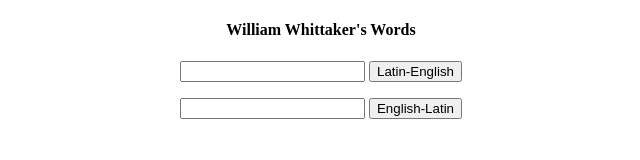
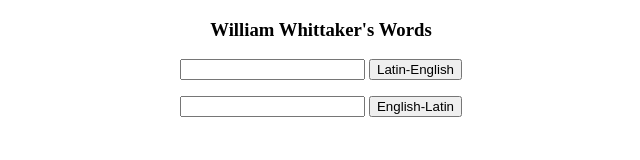
Before and after one commit to gresok/gresok.github.io, a plain HTML site: page whittakers.html in a window 1280 px wide. Shown: the whole page, without its empty margins (319-959 px from the left). Drawn offline with Linux system fonts and the light colour scheme.

Commit message:
Update whittakers.html

```diff
--- a/whittakers.html
+++ b/whittakers.html
@@ -4,7 +4,7 @@
  <title>Whittaker's Searching Tool</title>
 </head>
 <body>
-<center><h4><font color="black">William Whittaker's Words</font></h4><center>
+<center><h3><font color="black">William Whittaker's Words</font></h3><center>
    <input type="text" id="LatinI">
     <button type="button" onclick="EnterWordL()">Latin-English</button>
  <p><input type="text" id="EnglishI">
```
